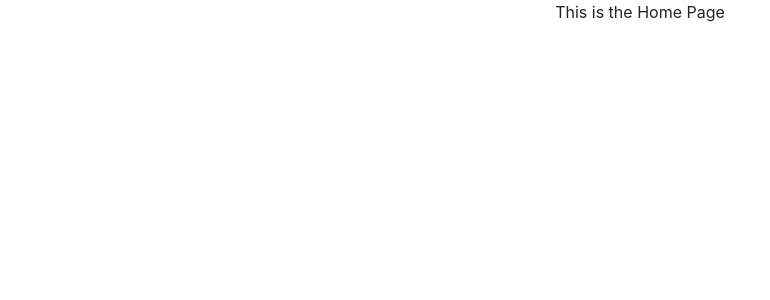
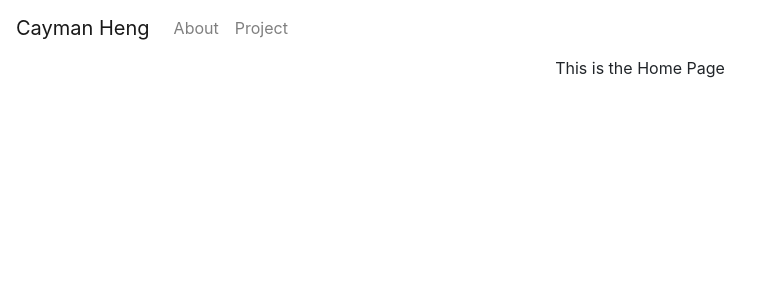
Before and after one commit to caymanh/react-portfolio, a React (Create React App) app: page / in a window 1280 px wide. Shown: the top 300 px of the page, without its empty margins (0-770 px from the left). Built offline with nearby package versions, Linux system fonts and the light colour scheme.

Commit message:
created navbar component and imported to pages

```diff
--- a/src/components/Header/Header.js
+++ b/src/components/Header/Header.js
@@ -0,0 +1,20 @@
+import React from "react";
+
+function Header() {
+  return (
+    <nav className="navbar navbar-expand-lg navbar-light bg-white">
+    <a className="navbar-brand" href="/">Cayman Heng</a>
+    <button className="navbar-toggler" type="button" data-toggle="collapse" data-target="#navbarNavAltMarkup" aria-controls="navbarNavAltMarkup" aria-expanded="false" aria-label="Toggle navigation">
+      <span className="navbar-toggler-icon"></span>
+    </button>
+    <div className="collapse navbar-collapse" id="navbarNavAltMarkup">
+      <div className="navbar-nav">
+        <a className="nav-item nav-link" href="/about">About</a>
+        <a className="nav-item nav-link" href="/project">Project</a>
+      </div>
+    </div>
+  </nav>
+  );
+}
+
+export default Header;
--- a/src/pages/About/About.js
+++ b/src/pages/About/About.js
@@ -1,7 +1,11 @@
 import React from "react";
+import Header from "../../components/Header/Header"
 
 function About() {
-  return <div className="App">This is the About Page</div>;
+  return <div>
+  <Header />
+  This is the About Page
+  </div>;
 }
 
 export default About;
--- a/src/pages/Home/Home.js
+++ b/src/pages/Home/Home.js
@@ -1,7 +1,11 @@
 import React from "react";
+import Header from "../../components/Header/Header"
 
 function Home() {
-  return <div className="App">This is the Home Page</div>;
+  return <div>
+  <Header />
+  This is the Home Page
+  </div>;
 }
 
 export default Home;
```
